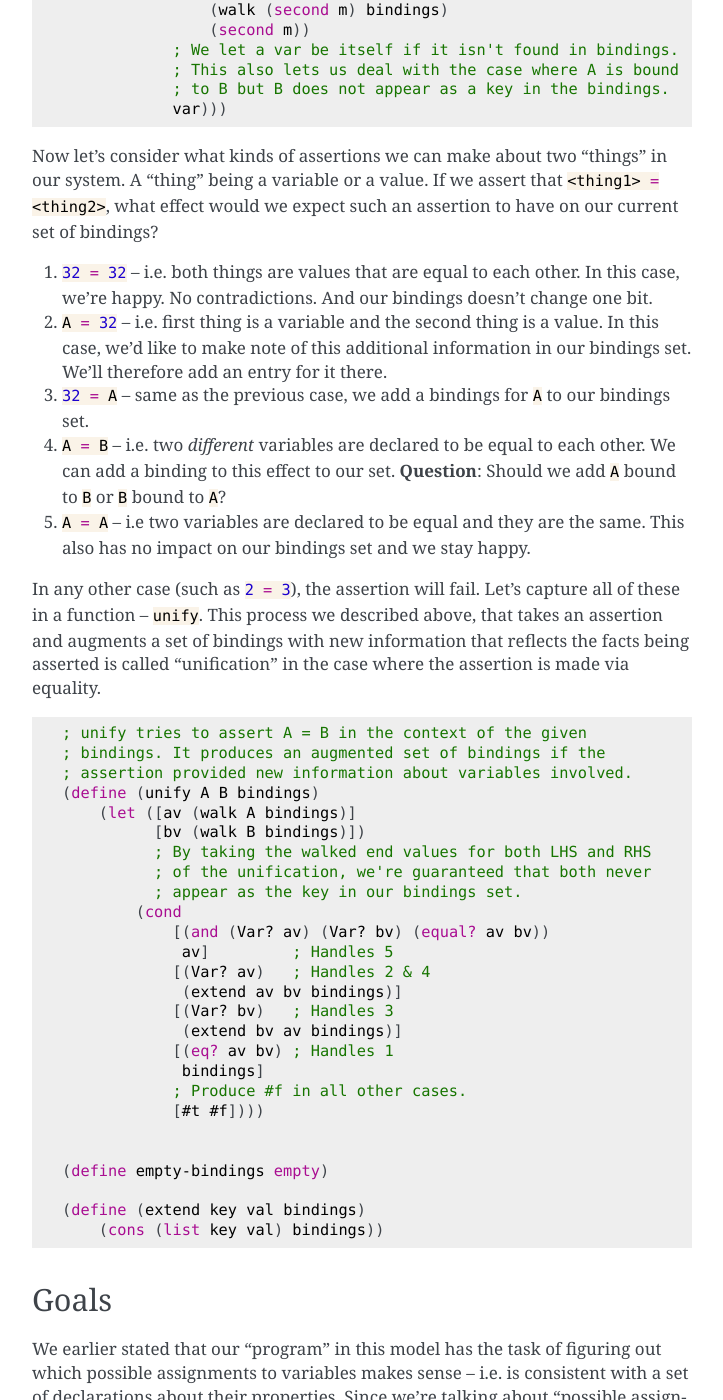
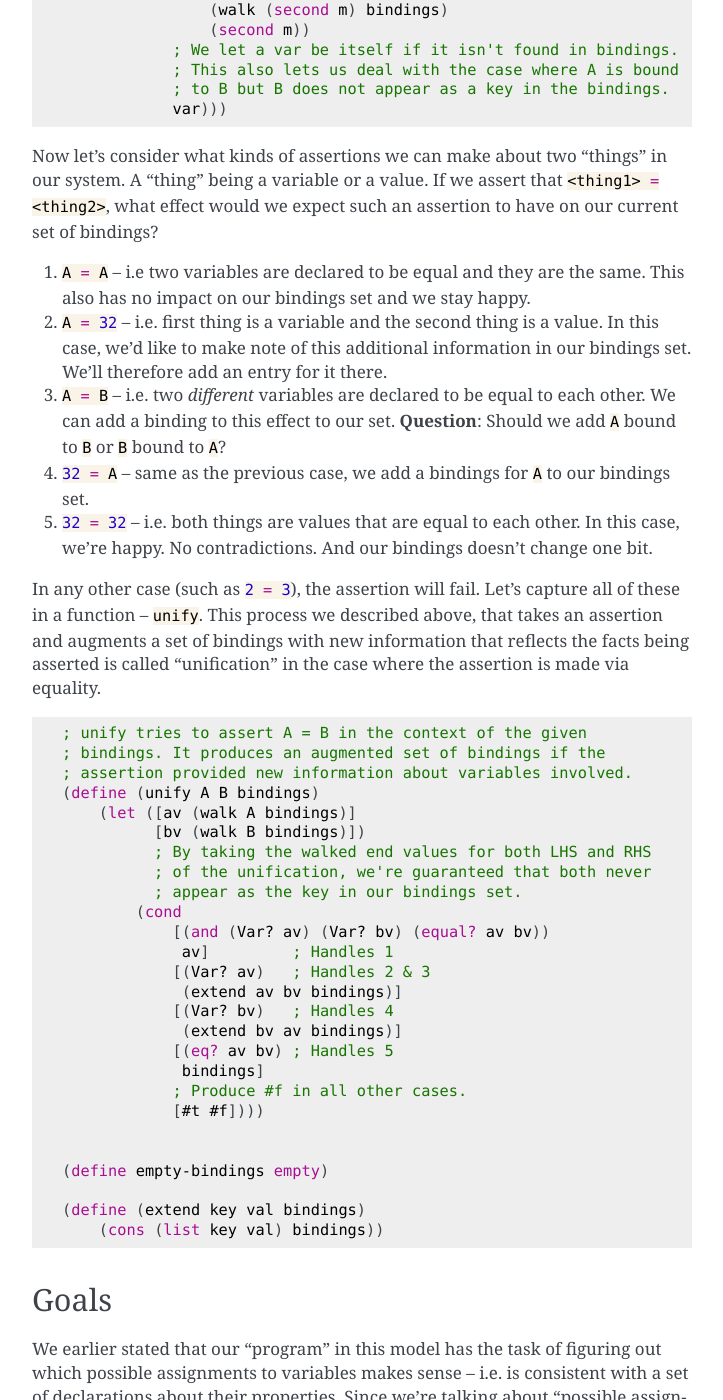
Before and after one commit to kreauniv/comp308, a Sphinx documentation site: the page built from source/appsem.rst, in a window 1280 px wide and 1400 px high, scrolled down 1865 px. Shown: the whole window, without its empty margins (388-1111 px from the left). Built offline with Sphinx 7.4.7, drawn with Linux system fonts in a browser that asks for light colours.

```diff
--- a/source/appsem.rst
+++ b/source/appsem.rst
@@ -96,23 +96,23 @@ our system. A "thing" being a variable or a value. If we assert that
 :rkt:`<thing1> = <thing2>`, what effect would we expect such an assertion to
 have on our current set of bindings?
 
-1. :rkt:`32 = 32` -- i.e. both things are values that are equal to each other.
-   In this case, we're happy. No contradictions. And our bindings doesn't
-   change one bit.
+1. :rkt:`A = A` -- i.e two variables are declared to be equal and they are the same.
+   This also has no impact on our bindings set and we stay happy.
 
 2. :rkt:`A = 32` -- i.e. first thing is a variable and the second thing is a value.
    In this case, we'd like to make note of this additional information in our
    bindings set. We'll therefore add an entry for it there.
 
-3. :rkt:`32 = A` -- same as the previous case, we add a bindings for :rkt:`A` to
-   our bindings set.
-
-4. :rkt:`A = B` -- i.e. two *different* variables are declared to be equal to
+3. :rkt:`A = B` -- i.e. two *different* variables are declared to be equal to
    each other. We can add a binding to this effect to our set. **Question**: Should
    we add :rkt:`A` bound to :rkt:`B` or :rkt:`B` bound to :rkt:`A`?
 
-5. :rkt:`A = A` -- i.e two variables are declared to be equal and they are the same.
-   This also has no impact on our bindings set and we stay happy.
+4. :rkt:`32 = A` -- same as the previous case, we add a bindings for :rkt:`A` to
+   our bindings set.
+
+5. :rkt:`32 = 32` -- i.e. both things are values that are equal to each other.
+   In this case, we're happy. No contradictions. And our bindings doesn't
+   change one bit.
 
 In any other case (such as :rkt:`2 = 3`), the assertion will fail. Let's capture all
 of these in a function -- :rkt:`unify`. This process we described above, that
@@ -133,12 +133,12 @@ made via equality.
               ; appear as the key in our bindings set.
             (cond
                 [(and (Var? av) (Var? bv) (equal? av bv))
-                 av]         ; Handles 5
-                [(Var? av)   ; Handles 2 & 4
+                 av]         ; Handles 1
+                [(Var? av)   ; Handles 2 & 3
                  (extend av bv bindings)]
-                [(Var? bv)   ; Handles 3
+                [(Var? bv)   ; Handles 4
                  (extend bv av bindings)]
-                [(eq? av bv) ; Handles 1
+                [(eq? av bv) ; Handles 5
                  bindings]
                 ; Produce #f in all other cases.
                 [#t #f])))
```
